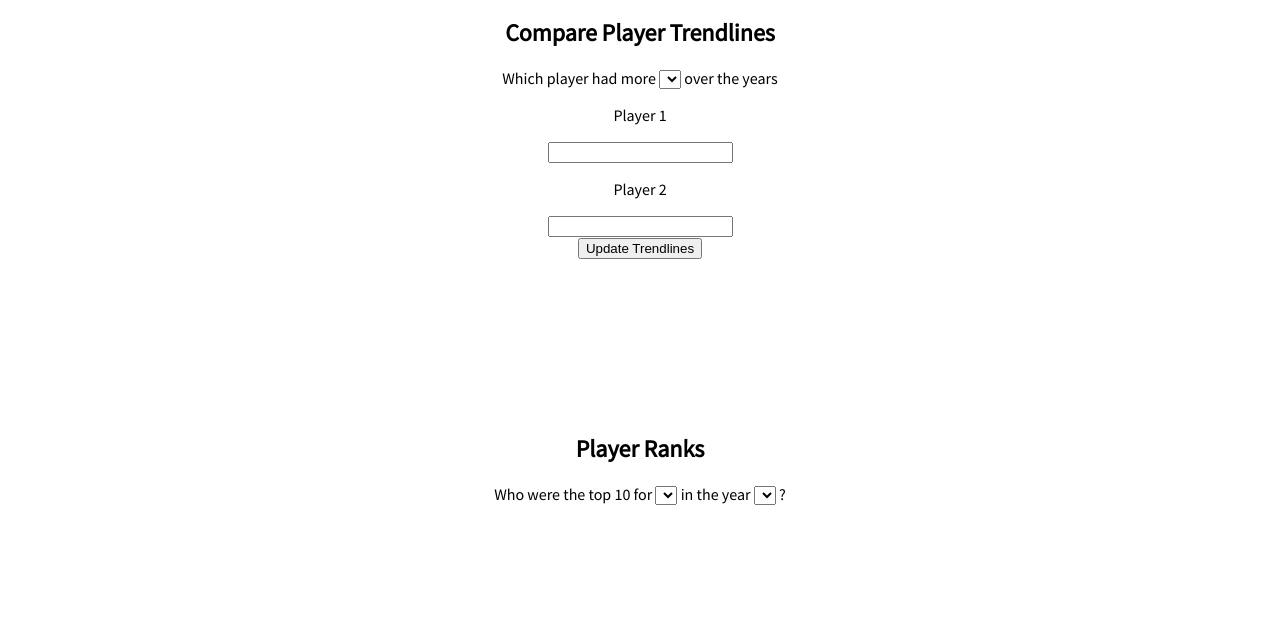
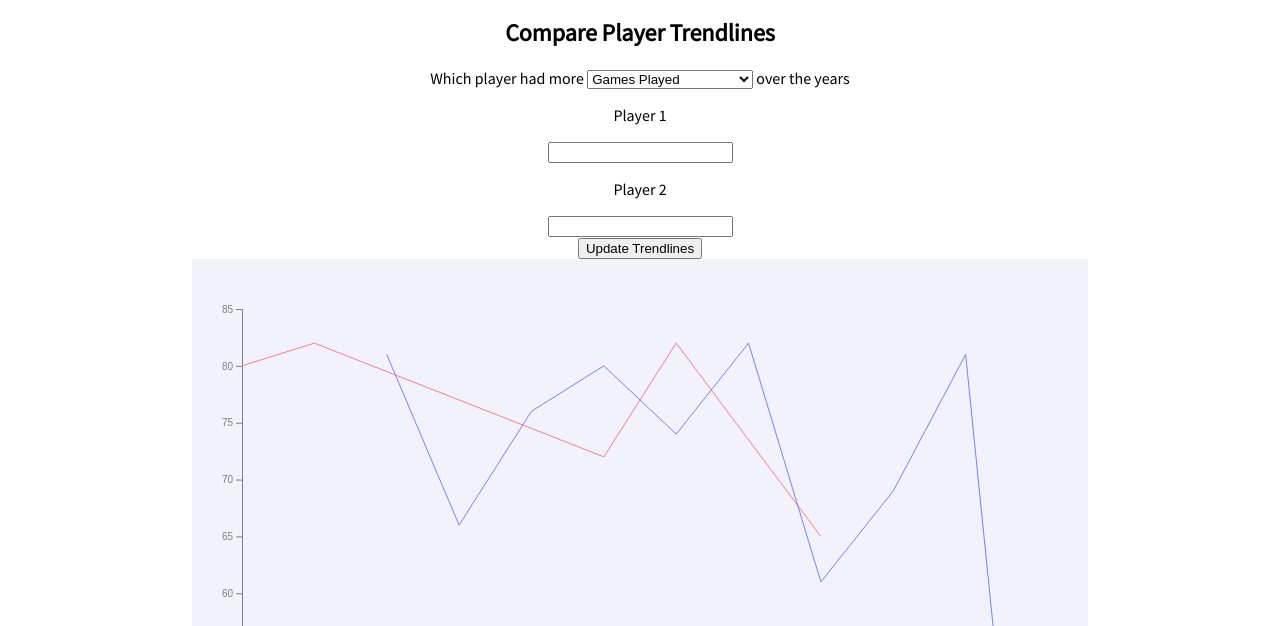
Before and after one commit to OscarKodes/Basketball_Project, a plain HTML site: page index.html in a window 1280 px wide. Shown: the part 174-800 px from the top of the page. Drawn offline with nearby package versions, Linux system fonts and the light colour scheme.

Commit message:
Add basic trendline scale, add drop down variable selection

```diff
--- a/index.html
+++ b/index.html
@@ -59,9 +59,12 @@
         <div id="vis-trendlines">
             <svg>
                 <!-- x axis -->
-                <g></g>
+                <g class="x-axis"></g>
                 <!-- y axis -->
-                <g></g>
+                <g class="y-axis"></g>
+                <!-- axis labels -->
+                <text class="x-label"></text>
+                <text class="y-label"></text>
                 <!-- line 1 -->
                 <g></g>
                 <!-- line 2 -->
--- a/main.js
+++ b/main.js
@@ -1,20 +1,27 @@
 /* CONSTANTS AND GLOBALS */
-// const width = ,
-//   height = ,
-//   margin = ,
-//   radius = ;
+const width = window.innerWidth * 0.7,
+  height = window.innerWidth * 0.7,
+  margin = {
+    top: 50,
+    bottom: 50,
+    left: 50,
+    right: 50
+  },
+  radius = 3;
 
-
-// these variables allow us to access anything we manipulate in init() but need access to in draw().
-// All these variables are empty before we assign something to them.
-// let svg;
-// let xScale;
-// let yScale; ...
+let svg;
+let xScale;
+let yScale;
+let xAxis, yAxis;
+let xAxisGroup, yAxisGroup;
+let bothPlayersData;
 
 /* APPLICATION STATE */
 let state = {
     data: [],
-    selection: "All", // + YOUR FILTER SELECTION
+    variable: "Games_Played",
+    player1: "Aaron Brooks",
+    player2: "Al-Farouq Aminu"
   };
 
   /* LOAD DATA */
@@ -23,33 +30,100 @@ let state = {
     // use custom initializer to reformat the data the way we want it
     // ref: https://github.com/d3/d3-fetch#dsv
     return {
-      player: d.Player,
-      year: +d.Season.split(" - ")[1],
+      Player: d.Player,
+      Year: +d.Season.split(" - ")[1],
+      Games_Played: +d.Games_Played,
+      Minutes_Played: +d.Minutes_Played,
+      Field_Goals_Made: +d.Field_Goals_Made,
+      Field_Goal_Attempts: +d.Field_Goal_Attempts,
+      Three_Pointers_Made: +d.Three_Pointers_Made,
+      Three_Pointers_Attempts: +d.Three_Pointers_Attempts,
+      Free_Throws_Made: +d.Free_Throws_Made,
+      Free_Throw_Attempts: +d.Free_Throw_Attempts,
+      Turnovers: +d.Turnovers,
+      Personal_Fouls: +d.Personal_Fouls,
+      Offensive_Rebounds: +d.Offensive_Rebounds,
+      Defensive_Rebounds: +d.Defensive_Rebounds,
+      All_Rebounds: +d.All_Rebounds,
+      Assists: +d.Assists,
+      Steals: +d.Steals,
+      Blocks: +d.Blocks,
+      Total_Points_Made: +d.Total_Points_Made,
+      Salary: +d.Salary,
+      Cost_Per_Point: +d.Cost_Per_Point
     }
   })
     .then(data => {
       console.log("loaded data:", data);
-      console.log(data[0]);
       state.data = data;
+
       init();
     });
 
   /* INITIALIZING FUNCTION */
   // this will be run *one time* when the data finishes loading in
   function init() {
+
+    bothPlayersData = state.data.
+      filter(d => [state.player1, state.player2].includes(d.Player));
+
     // + SCALES
+    xScale = d3.scaleLinear()
+      .domain(d3.extent(bothPlayersData, d => d.Year))
+      .range([margin.left, width - margin.right]);
 
-
-    // + AXES
-
+    yScale = d3.scaleLinear()
+      .domain(d3.extent(bothPlayersData, d => d.Games_Played))
+      .range([height - margin.bottom, margin.top])
+      .nice();
 
     // + UI ELEMENT SETUP
+    const selectDropMenu = d3.select("#compare-trendlines-variable");
+    const selectUpdateBtn = d3.select("#update-trendlines-btn");
 
+    const varNames = Object.keys(state.data[0]).slice(2);
+
+    selectDropMenu.selectAll("option")
+      .data(varNames)
+      .join("option")
+      .attr("attr", d => d)
+      .attr("value", d => d)
+      .text(d => d.replaceAll("_", " "));
+
+    selectUpdateBtn.on("click", e => {
+
+      const DOM_menu = document.getElementById("compare-trendlines-variable");
+      const selectedOption = DOM_menu.options[DOM_menu.selectedIndex].value;
+
+      state.variable = selectedOption;
+    });
 
     // + CREATE SVG ELEMENT
-
+    svg = d3.select("#vis-trendlines svg")
+        .attr("width", width)
+        .attr("height", height)
+        .style("background-color", "lavender")
+        .attr("opacity", "0.5")
 
     // + CALL AXES
+    xAxisGroup = svg.select(".x-axis")
+      .attr("transform", `translate(${0}, ${height - margin.bottom})`)
+      .call(d3.axisBottom(xScale));
+
+    yAxisGroup = svg.select(".y-axis")
+      .attr("transform", `translate(${margin.right}, ${0})`)
+      .call(d3.axisLeft(yScale));
+
+    // AXIS LABELS
+    svg.select(".x-label")
+      .attr("transform", `translate(${width / 2}, ${height - margin.bottom * .2})`)
+      .text("Year")
+
+    svg.select(".y-label")
+      .attr("class", 'yLabel')
+      .attr("transform", `translate(${18}, ${height / 2})`)
+      .attr("writing-mode", 'vertical-rl')
+      .text("Games Played")
 
 
     draw(); // calls the draw function
@@ -58,20 +132,44 @@ let state = {
   /* DRAW FUNCTION */
   // we call this every time there is an update to the data/state
   function draw() {
-    // + FILTER DATA BASED ON STATE
-    const filteredData = state.data
-      // .filter(d => d.country === state.selection)
-
-    // + UPDATE SCALE(S), if needed
+  // + FILTER DATA BASED ON STATE
+  const filteredData = state.data.
+    filter(d => [state.player1, state.player2].includes(d.Player));
 
 
-    // + UPDATE AXIS/AXES, if needed
+  // // + UPDATE SCALE(S), if needed
+  // yScale.domain([0, d3.max(filteredData, d => d.population)])
+
+  // // + UPDATE AXIS/AXES, if needed
+  // yAxisGroup
+  //   .transition()
+  //   .duration(1000)
+  //   .call(yAxis.scale(yScale))// need to udpate the scale
+
+  // specify line generator function
+  const lineGen = d3.line()
+    .x(d => xScale(d.Year))
+    .y(d => yScale(d.Games_Played))
 
 
-    // UPDATE LINE GENERATOR FUNCTION
+  const player1data = bothPlayersData.filter(d => d.Player === state.player1);
+  const player2data = bothPlayersData.filter(d => d.Player === state.player2);
 
+  // + DRAW LINE AND/OR AREA
+  svg.selectAll(".line1")
+    .data([player1data]) // data needs to take an []
+    .join("path")
+    .attr("class", 'line1')
+    .attr("fill", "none")
+    .attr("stroke", "red")
+    .attr("d", d => lineGen(d));
 
-    // + DRAW LINE AND/OR AREA
-
-
+  // + DRAW LINE AND/OR AREA
+  svg.selectAll(".line2")
+    .data([player2data]) // data needs to take an []
+    .join("path")
+    .attr("class", 'line2')
+    .attr("fill", "none")
+    .attr("stroke", "blue")
+    .attr("d", d => lineGen(d));
   }
```
